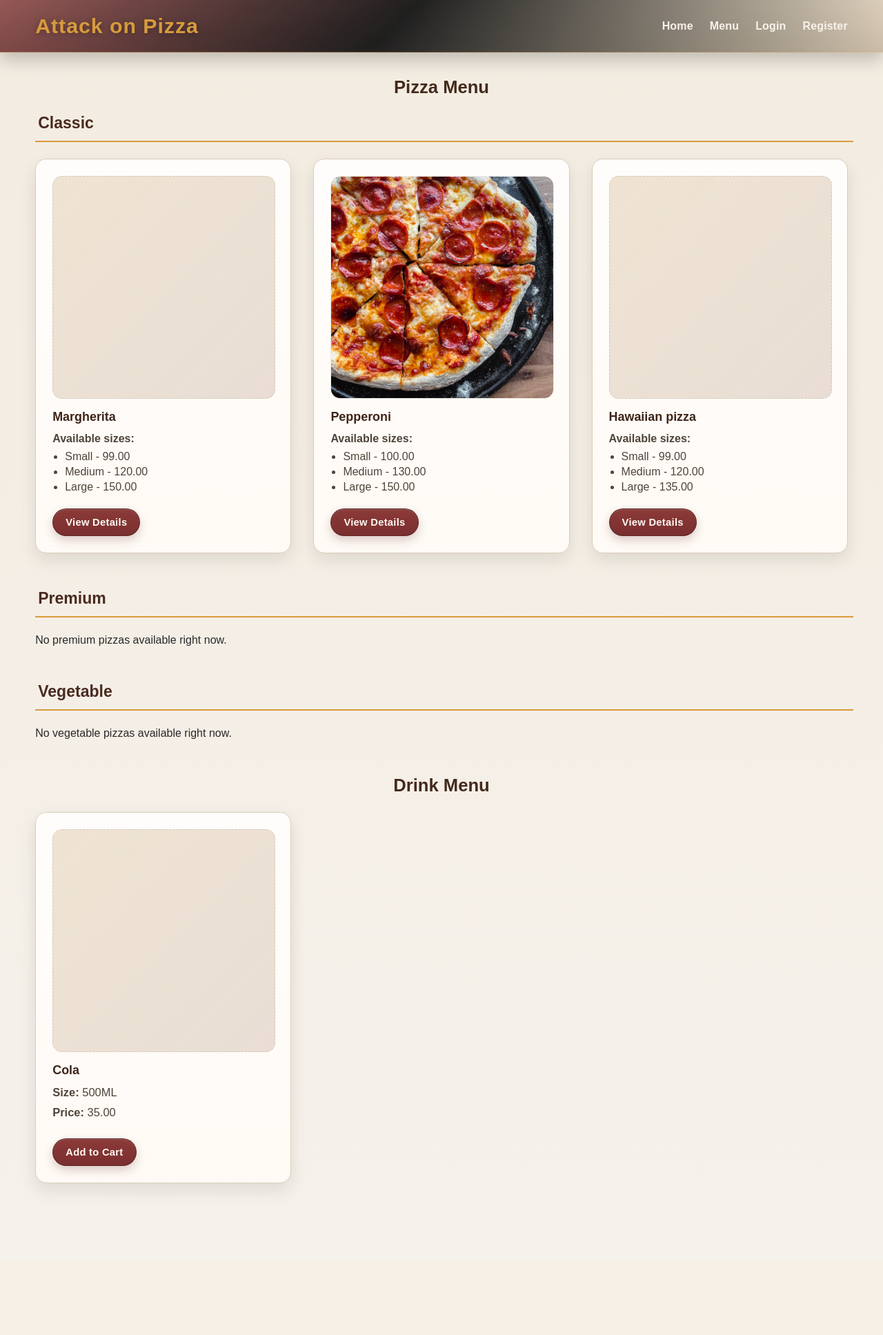
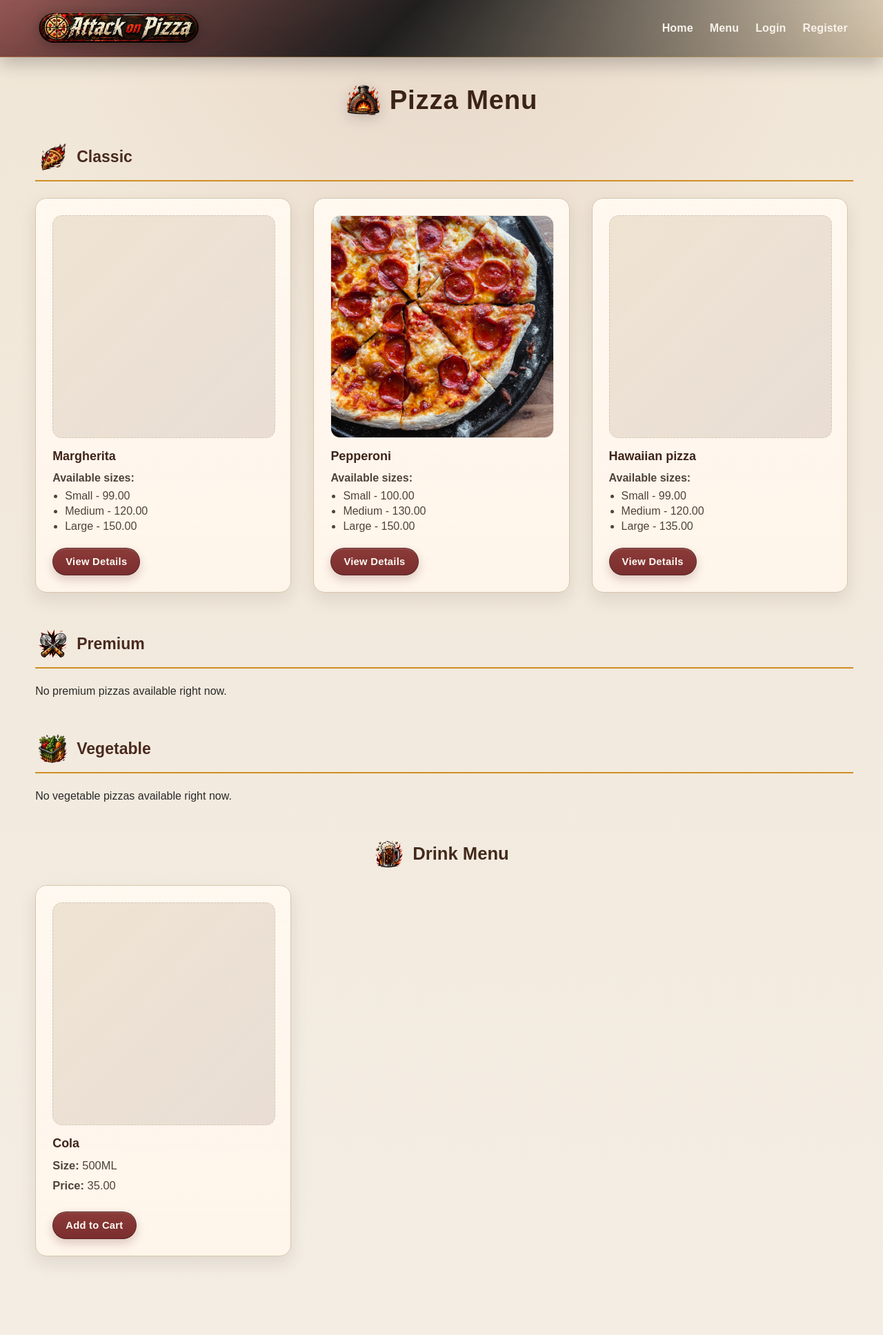
Before and after one commit to lqye0107-svg/attack-on-pizza, a Django app: page /menu/ in a window 1280 px wide. Shown: the whole page at 69% size. Before the commit the page ends 1725 px from the top, so only its background shows below. Run offline with Django 5.2, Linux system fonts and the light colour scheme; data comes from the database, SQL or seed files in the repository.

Commit message:
Update UI

```diff
--- a/core/static/core/css/style.css
+++ b/core/static/core/css/style.css
@@ -33,8 +33,9 @@ body {
     margin: 0;
     font-family: Arial, sans-serif;
     background:
-        linear-gradient(to bottom, rgba(216, 155, 60, 0.06), rgba(245, 241, 235, 0)),
-        var(--bg-main);
+        radial-gradient(circle at top, rgba(122, 46, 46, 0.08), rgba(245, 241, 235, 0) 28%),
+        linear-gradient(to bottom, rgba(216, 155, 60, 0.08), rgba(245, 241, 235, 0)),
+        #f3ede4;
     color: var(--text-main);
     overflow-x: hidden;
 }
@@ -52,18 +53,18 @@ body {
     margin: 0 0 18px;
     font-size: clamp(1.7rem, 2vw, 2.3rem);
     font-weight: 700;
-    color: #3a2418;
+    color: #3b2417;
     letter-spacing: 0.01em;
 }
 
 .card {
     background:
-        linear-gradient(to bottom, rgba(255, 255, 255, 0.65), rgba(255, 250, 245, 0.96)),
-        var(--card-bg);
-    border: 1px solid var(--card-border);
+        linear-gradient(to bottom, rgba(255, 248, 240, 0.82), rgba(255, 245, 235, 0.97)),
+        #fff8ef;
+    border: 1px solid #d8c5aa;
     border-radius: var(--radius-lg);
     padding: clamp(16px, 2vw, 24px);
-    box-shadow: var(--shadow-card);
+    box-shadow: 0 10px 24px rgba(52, 32, 20, 0.10);
     position: relative;
 }
 
@@ -85,7 +86,7 @@ body {
         linear-gradient(to bottom, rgba(255, 255, 255, 0.04), rgba(0, 0, 0, 0.18));
     border-bottom: 1px solid rgba(216, 155, 60, 0.35);
     box-shadow: 0 10px 24px rgba(0, 0, 0, 0.22);
-    padding: 20px 0;
+    padding: 1px 0;
     position: sticky;
     top: 0;
     z-index: 1000;
@@ -100,13 +101,25 @@ body {
 }
 
 .brand {
-    color: var(--accent-gold);
     text-decoration: none;
-    font-size: 1.9rem;
-    font-weight: 800;
-    letter-spacing: 0.03em;
-    text-shadow: 0 2px 10px rgba(0, 0, 0, 0.35);
-    white-space: nowrap;
+    display: inline-flex;
+    align-items: center;
+    flex-shrink: 0;
+}
+
+.brand-logo-image {
+    display: block;
+    height: 80px;
+    width: auto;
+    max-width: 100%;
+    object-fit: contain;
+    filter: drop-shadow(0 3px 10px rgba(0, 0, 0, 0.28));
+    transition: transform 0.18s ease, filter 0.18s ease;
+}
+
+.brand:hover .brand-logo-image {
+    transform: translateY(-1px);
+    filter: drop-shadow(0 4px 12px rgba(0, 0, 0, 0.34));
 }
 
 .brand:hover {
@@ -384,7 +397,7 @@ body:has(.home-page) .page-content {
     font-size: clamp(2rem, 3vw, 2.8rem);
     margin: 0 0 34px 0;
     font-weight: 700;
-    color: #3a2418;
+    color: #3b2417;
     letter-spacing: 0.02em;
 }
 
@@ -407,8 +420,37 @@ body:has(.home-page) .page-content {
     font-size: clamp(1.35rem, 1.8vw, 1.8rem);
     margin: 0 0 24px;
     padding: 0 4px 12px;
-    border-bottom: 2px solid var(--accent-gold);
+    border-bottom: 2px solid #cf8f24;
     color: #4a2a1f;
+    text-shadow: 0 1px 0 rgba(255, 255, 255, 0.25);
+}
+
+.menu-title-with-icon {
+    display: flex;
+    align-items: center;
+    justify-content: center;
+    gap: 12px;
+}
+
+.category-title.menu-title-with-icon {
+    justify-content: flex-start;
+}
+
+.menu-title-icon {
+    width: 44px;
+    height: 44px;
+    object-fit: contain;
+    flex-shrink: 0;
+}
+
+.menu-title-icon-main {
+    width: 52px;
+    height: 52px;
+    filter: drop-shadow(0 4px 10px rgba(0, 0, 0, 0.18));
+}
+
+.menu-title-with-icon span {
+    display: inline-block;
 }
 
 .menu-grid {
@@ -868,8 +910,8 @@ body:has(.home-page) .page-content {
         gap: 12px;
     }
 
-    .brand {
-        font-size: 1.55rem;
+    .brand-logo-image {
+        height: 38px;
     }
 
     .page-content {
@@ -946,4 +988,14 @@ body:has(.home-page) .page-content {
         padding: 14px 24px;
         font-size: 1.05rem;
     }
+
+    .menu-title-icon {
+        width: 34px;
+        height: 34px;
+    }
+
+    .menu-title-icon-main {
+        width: 40px;
+        height: 40px;
+    }
 }
--- a/core/templates/core/menu.html
+++ b/core/templates/core/menu.html
@@ -3,10 +3,18 @@
 {% block title %}Menu - Attack on Pizza{% endblock %}
 
 {% block content %}
+
+{% load static %}
 <div class="menu-page">
-    <h1 class="menu-section-title">Pizza Menu</h1>
+    <h1 class="menu-main-title menu-title-with-icon">
+        <img src="{% static 'core/images/pizza_menu.png' %}" alt="Pizza Menu icon" class="menu-title-icon menu-title-icon-main">
+        <span>Pizza Menu</span>
+    </h1>
     <section class="menu-section">
-        <h2 class="menu-section-title category-title">Classic</h2>
+        <h2 class="menu-section-title category-title menu-title-with-icon">
+            <img src="{% static 'core/images/classic.png' %}" alt="Classic icon" class="menu-title-icon">
+            <span>Classic</span>
+        </h2>
 
         {% if classic_pizzas %}
             <div class="menu-grid">
@@ -49,7 +57,10 @@
     </section>
 
     <section class="menu-section">
-        <h2 class="menu-section-title category-title">Premium</h2>
+        <h2 class="menu-section-title category-title menu-title-with-icon">
+            <img src="{% static 'core/images/premium.png' %}" alt="Premium icon" class="menu-title-icon">
+            <span>Premium</span>
+        </h2>
 
         {% if premium_pizzas %}
             <div class="menu-grid">
@@ -90,7 +101,10 @@
     </section>
 
     <section class="menu-section">
-        <h2 class="menu-section-title category-title">Vegetable</h2>
+        <h2 class="menu-section-title category-title menu-title-with-icon">
+            <img src="{% static 'core/images/vegetable.png' %}" alt="Vegetable icon" class="menu-title-icon">
+            <span>Vegetable</span>
+        </h2>
 
         {% if vegetable_pizzas %}
             <div class="menu-grid">
@@ -132,7 +146,10 @@
 
 
     <section class="menu-section">
-        <h2 class="menu-section-title">Drink Menu</h2>
+        <h1 class="menu-section-title menu-title-with-icon menu-drink-title">
+            <img src="{% static 'core/images/drink_menu.png' %}" alt="Drink Menu icon" class="menu-title-icon">
+            <span>Drink Menu</span>
+        </h1>
 
         {% if drinks %}
             <div class="menu-grid">
--- a/templates/base.html
+++ b/templates/base.html
@@ -10,7 +10,9 @@
 <body>
     <nav class="navbar">
         <div class="container nav-container">
-            <a class="brand" href="{% url 'home' %}">Attack on Pizza</a>
+            <a class="brand" href="{% url 'home' %}">
+                <img src="{% static 'core/images/logo.png' %}" alt="Attack on Pizza logo" class="brand-logo-image">
+            </a>
 
             <div class="nav-links">
                 <a href="{% url 'home' %}">Home</a>
```
Also changed, not shown: core/static/core/images/classic.png (added), core/static/core/images/drink_menu.png (added), core/static/core/images/logo.png (added), core/static/core/images/logo.svg (added), core/static/core/images/pizza_menu.png (added), core/static/core/images/premium.png (added), core/static/core/images/vegetable.png (added).
